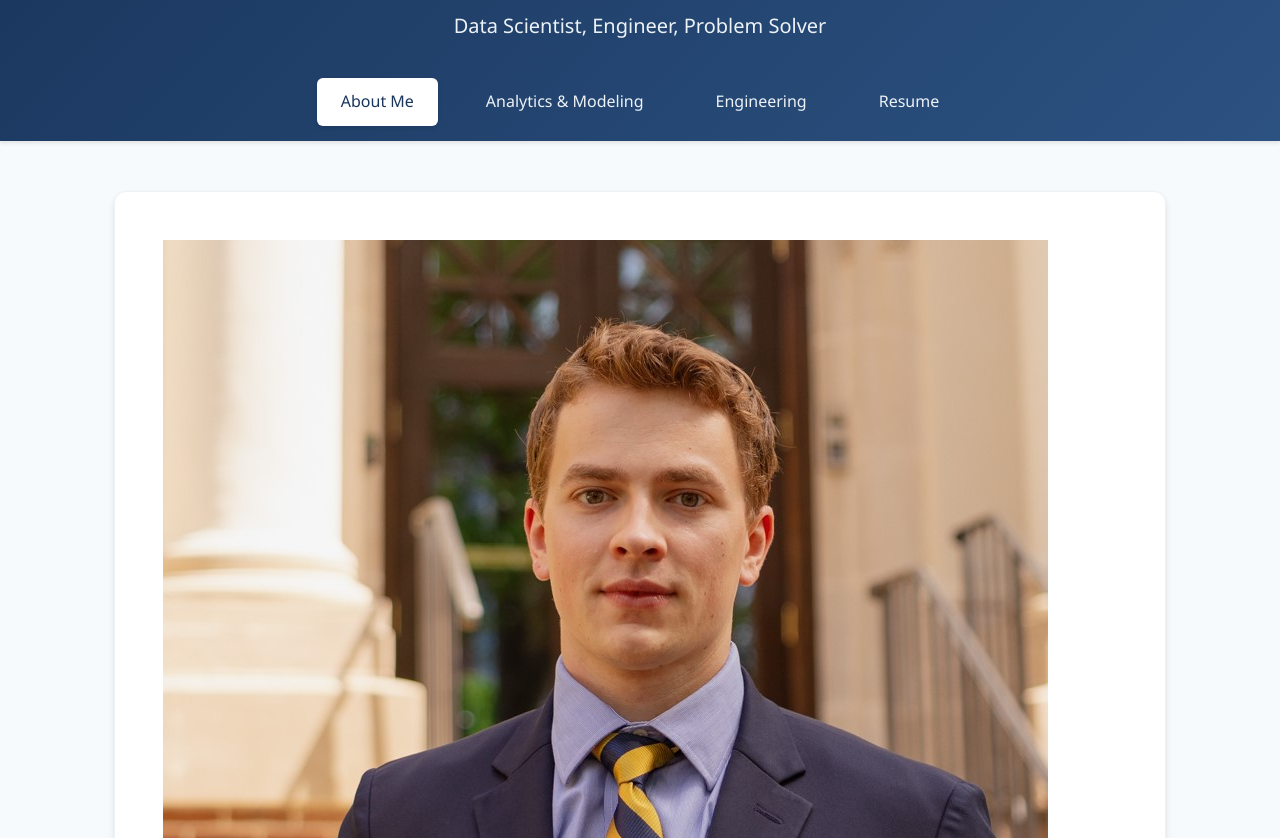
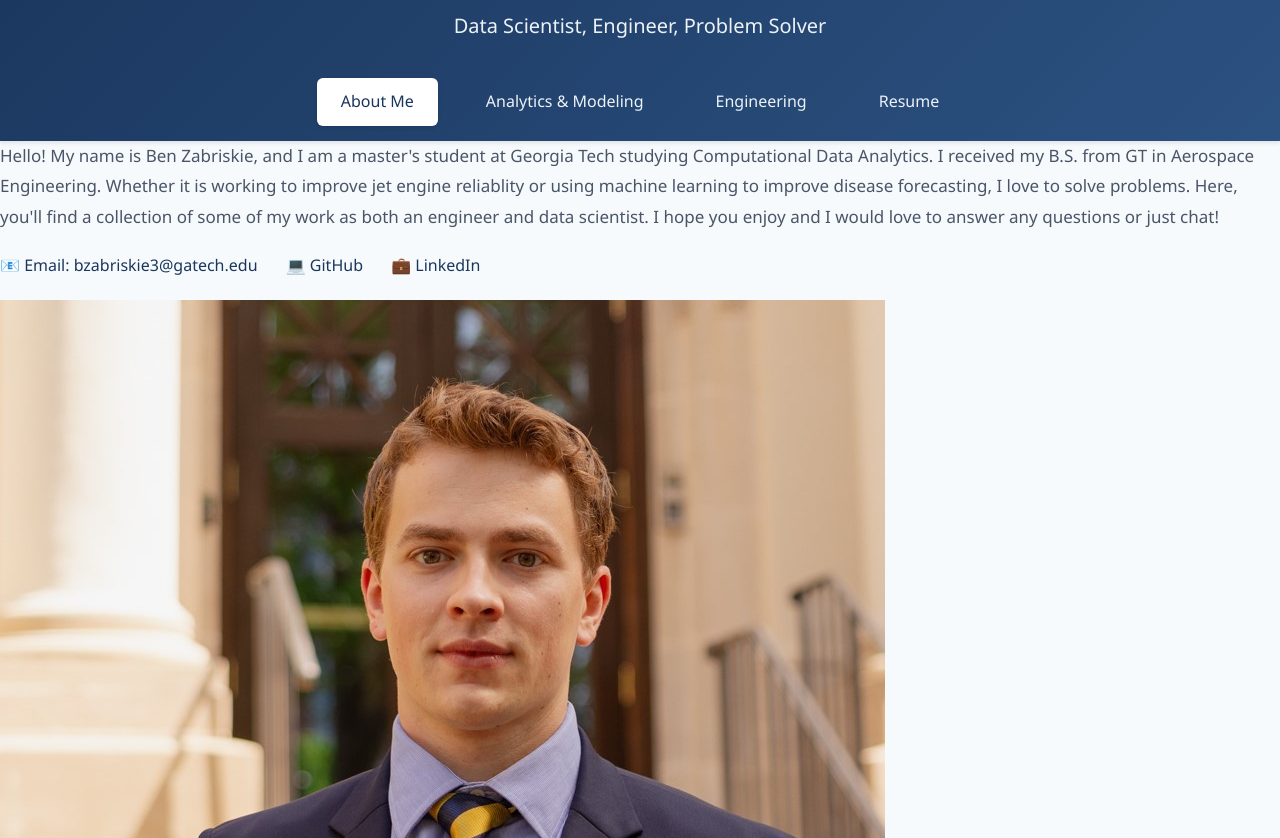
Before and after one commit to benzabriskie/personal, a plain HTML site: page index.html in a window 1280 px wide. Shown: the part 114-952 px from the top of the page. Drawn offline with Linux system fonts and the light colour scheme.

Commit message:
Update index.html

```diff
--- a/index.html
+++ b/index.html
@@ -19,11 +19,7 @@
             <a href="resume.pdf">Resume</a>
         </nav>
     </header>
-
-    <div class="container">
-        <section class="content-section">
-            <div class="profile">
-                <img src="BenZabriskie.jpg" alt="Your Name" class="profile-image">
+    <section class="intro-section">
         <div class="profile-content">
             <div class="profile-text">
                 Hello! My name is Ben Zabriskie, and I am a master's student at Georgia Tech studying Computational Data Analytics.
@@ -31,13 +27,16 @@
                 I love to solve problems. Here, you'll find a collection of some of my work as both an engineer and data scientist. I hope you enjoy and I would love to answer any questions or just chat!
             </div>
             <div class="contact-links">
-                        <a >📧 Email: bzabriskie3@gatech.edu</a>
+                <a>📧 Email: bzabriskie3@gatech.edu</a>
                 <a href="https://github.com/benzabriskie">💻 GitHub</a>
                 <a href="https://www.linkedin.com/in/benzabriskie123/">💼 LinkedIn</a>
             </div>
         </div>
+        <div class="profile-image-container">
+            <img src="BenZabriskie.jpg" alt="Ben Zabriskie" class="profile-image">
         </div>
     </section>
+    <div class="container">
 
         <section class="content-section">
             <h2>Education and Skills</h2>
```
Lines whose indentation alone changed are shown as unchanged.
